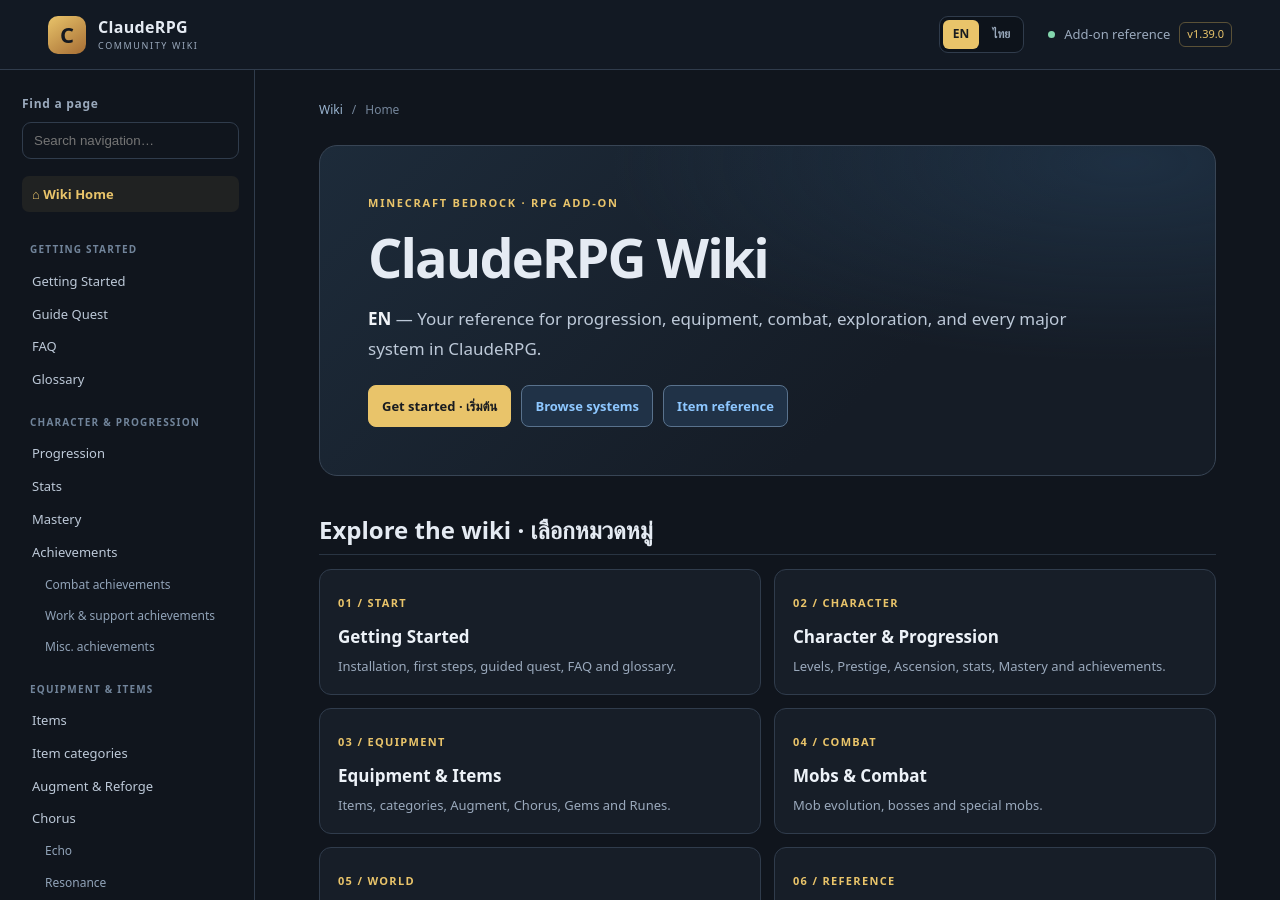
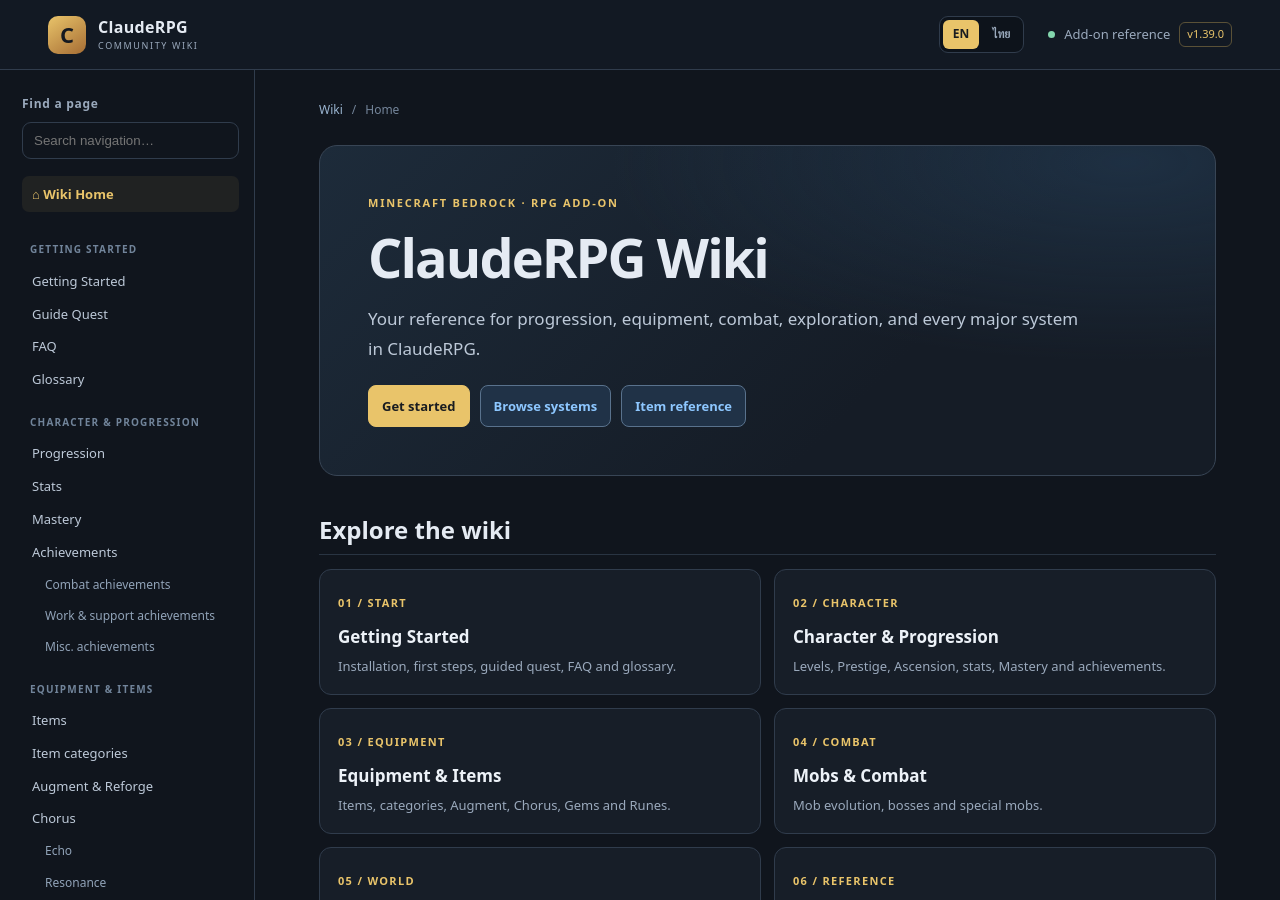
Before and after one commit to miniTorch25/ClaudeRPG-Wiki-V2, a Jekyll site: the page built from index.md, in a window 1280 px wide and 900 px high. Built offline with Jekyll 4.4.1, drawn with Linux system fonts in a browser that asks for light colours; some of the changed lines change nothing that is shown.

Commit message:
Separate home page content by language

```diff
--- a/index.md
+++ b/index.md
@@ -7,24 +7,61 @@
 <section class="home-hero">
   <div class="eyebrow">MINECRAFT BEDROCK · RPG ADD-ON</div>
   <h1>ClaudeRPG Wiki</h1>
-  <p><strong>EN</strong> — Your reference for progression, equipment, combat, exploration, and every major system in ClaudeRPG.</p>
-  <p><strong>TH</strong> — คู่มืออ้างอิง ClaudeRPG ครอบคลุมระบบความก้าวหน้า อุปกรณ์ การต่อสู้ การสำรวจ และระบบสำคัญต่าง ๆ</p>
+  <div data-lang="en" markdown="1">
+
+Your reference for progression, equipment, combat, exploration, and every major system in ClaudeRPG.
+
+  </div>
+  <div data-lang="th" markdown="1">
+
+คู่มืออ้างอิง ClaudeRPG ครอบคลุมระบบความก้าวหน้า อุปกรณ์ การต่อสู้ การสำรวจ และระบบสำคัญต่าง ๆ
+
+  </div>
   <div class="hero-links">
-    <a href="{{ '/Getting-Started' | relative_url }}">Get started · เริ่มต้น</a>
-    <a href="{{ '/Systems' | relative_url }}">Browse systems</a>
-    <a href="{{ '/Items' | relative_url }}">Item reference</a>
+    <a data-lang="en" href="{{ '/Getting-Started' | relative_url }}">Get started</a>
+    <a data-lang="th" href="{{ '/Getting-Started' | relative_url }}">เริ่มต้นใช้งาน</a>
+    <a data-lang="en" href="{{ '/Systems' | relative_url }}">Browse systems</a>
+    <a data-lang="th" href="{{ '/Systems' | relative_url }}">ดูระบบทั้งหมด</a>
+    <a data-lang="en" href="{{ '/Items' | relative_url }}">Item reference</a>
+    <a data-lang="th" href="{{ '/Items' | relative_url }}">ข้อมูลไอเทม</a>
   </div>
 </section>
 
-<h2>Explore the wiki · เลือกหมวดหมู่</h2>
-<div class="category-grid">
-  <a class="category-card" href="{{ '/Getting-Started' | relative_url }}"><span class="card-number">01 / START</span><h3>Getting Started</h3><p>Installation, first steps, guided quest, FAQ and glossary.</p></a>
-  <a class="category-card" href="{{ '/Progression' | relative_url }}"><span class="card-number">02 / CHARACTER</span><h3>Character &amp; Progression</h3><p>Levels, Prestige, Ascension, stats, Mastery and achievements.</p></a>
-  <a class="category-card" href="{{ '/Items' | relative_url }}"><span class="card-number">03 / EQUIPMENT</span><h3>Equipment &amp; Items</h3><p>Items, categories, Augment, Chorus, Gems and Runes.</p></a>
-  <a class="category-card" href="{{ '/Mob-Evolution' | relative_url }}"><span class="card-number">04 / COMBAT</span><h3>Mobs &amp; Combat</h3><p>Mob evolution, bosses and special mobs.</p></a>
-  <a class="category-card" href="{{ '/Exploration' | relative_url }}"><span class="card-number">05 / WORLD</span><h3>Exploration &amp; QoL</h3><p>Exploration, waypoints, discovery and quality-of-life features.</p></a>
-  <a class="category-card" href="{{ '/Systems' | relative_url }}"><span class="card-number">06 / REFERENCE</span><h3>Systems Reference</h3><p>A map of major systems and the release changelog.</p></a>
-  <a class="category-card" href="{{ '/Admin' | relative_url }}"><span class="card-number">07 / ADMIN</span><h3>Admin &amp; Maintenance</h3><p>Administrator tools and maintenance commands.</p></a>
+<div data-lang="en" markdown="1">
+
+## Explore the wiki
+
+</div>
+<div data-lang="th" markdown="1">
+
+## เลือกหมวดหมู่ในวิกิ
+
 </div>
 
+<div class="category-grid">
+  <a class="category-card" data-lang="en" href="{{ '/Getting-Started' | relative_url }}"><span class="card-number">01 / START</span><h3>Getting Started</h3><p>Installation, first steps, guided quest, FAQ and glossary.</p></a>
+  <a class="category-card" data-lang="th" href="{{ '/Getting-Started' | relative_url }}"><span class="card-number">01 / เริ่มต้น</span><h3>เริ่มต้นใช้งาน</h3><p>การติดตั้ง ขั้นตอนแรก เควสต์แนะนำ คำถามที่พบบ่อย และอภิธานศัพท์</p></a>
+  <a class="category-card" data-lang="en" href="{{ '/Progression' | relative_url }}"><span class="card-number">02 / CHARACTER</span><h3>Character &amp; Progression</h3><p>Levels, Prestige, Ascension, stats, Mastery and achievements.</p></a>
+  <a class="category-card" data-lang="th" href="{{ '/Progression' | relative_url }}"><span class="card-number">02 / ตัวละคร</span><h3>ตัวละครและความก้าวหน้า</h3><p>เลเวล Prestige, Ascension ค่าสเตตัส Mastery และความสำเร็จ</p></a>
+  <a class="category-card" data-lang="en" href="{{ '/Items' | relative_url }}"><span class="card-number">03 / EQUIPMENT</span><h3>Equipment &amp; Items</h3><p>Items, categories, Augment, Chorus, Gems and Runes.</p></a>
+  <a class="category-card" data-lang="th" href="{{ '/Items' | relative_url }}"><span class="card-number">03 / อุปกรณ์</span><h3>อุปกรณ์และไอเทม</h3><p>ไอเทม หมวดหมู่ Augment, Chorus, อัญมณี และรูน</p></a>
+  <a class="category-card" data-lang="en" href="{{ '/Mob-Evolution' | relative_url }}"><span class="card-number">04 / COMBAT</span><h3>Mobs &amp; Combat</h3><p>Mob evolution, bosses and special mobs.</p></a>
+  <a class="category-card" data-lang="th" href="{{ '/Mob-Evolution' | relative_url }}"><span class="card-number">04 / ต่อสู้</span><h3>มอนสเตอร์และการต่อสู้</h3><p>วิวัฒนาการมอนสเตอร์ บอส และมอนสเตอร์พิเศษ</p></a>
+  <a class="category-card" data-lang="en" href="{{ '/Exploration' | relative_url }}"><span class="card-number">05 / WORLD</span><h3>Exploration &amp; QoL</h3><p>Exploration, waypoints, discovery and quality-of-life features.</p></a>
+  <a class="category-card" data-lang="th" href="{{ '/Exploration' | relative_url }}"><span class="card-number">05 / โลก</span><h3>การสำรวจและระบบอำนวยความสะดวก</h3><p>การสำรวจ จุดนำทาง บันทึกการค้นพบ และระบบช่วยให้เล่นสะดวกขึ้น</p></a>
+  <a class="category-card" data-lang="en" href="{{ '/Systems' | relative_url }}"><span class="card-number">06 / REFERENCE</span><h3>Systems Reference</h3><p>A map of major systems and the release changelog.</p></a>
+  <a class="category-card" data-lang="th" href="{{ '/Systems' | relative_url }}"><span class="card-number">06 / อ้างอิง</span><h3>สารบัญระบบ</h3><p>ภาพรวมระบบหลักและบันทึกการอัปเดต</p></a>
+  <a class="category-card" data-lang="en" href="{{ '/Admin' | relative_url }}"><span class="card-number">07 / ADMIN</span><h3>Admin &amp; Maintenance</h3><p>Administrator tools and maintenance commands.</p></a>
+  <a class="category-card" data-lang="th" href="{{ '/Admin' | relative_url }}"><span class="card-number">07 / ผู้ดูแล</span><h3>เครื่องมือผู้ดูแลและบำรุงรักษา</h3><p>เครื่องมือผู้ดูแลระบบและคำสั่งสำหรับบำรุงรักษา</p></a>
+</div>
+
+<div data-lang="en" markdown="1">
+
 > **Version note:** This wiki documents ClaudeRPG v1.39.0. Confirm gameplay values and requirements against the matching add-on package before treating them as definitive.
+
+</div>
+<div data-lang="th" markdown="1">
+
+> **หมายเหตุเวอร์ชัน:** วิกินี้อ้างอิง ClaudeRPG v1.39.0 โปรดตรวจสอบค่าต่าง ๆ ในเกมและเงื่อนไขกับไฟล์แอดออนเวอร์ชันเดียวกันก่อนใช้เป็นข้อมูลยืนยัน
+
+</div>
```
